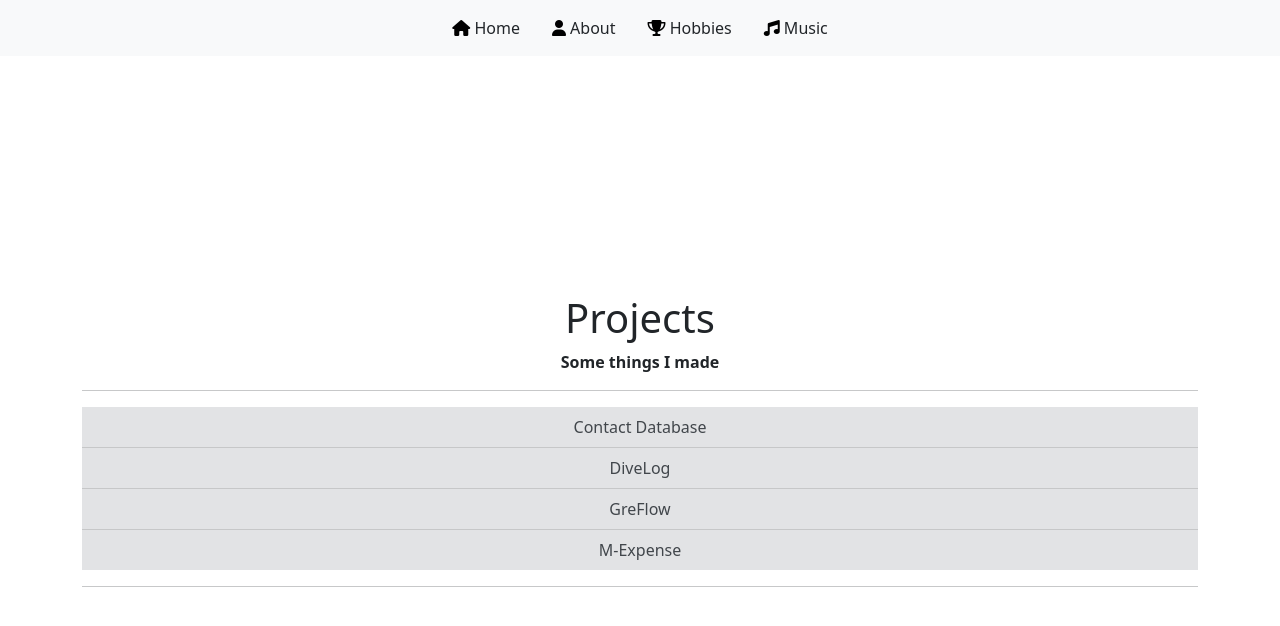
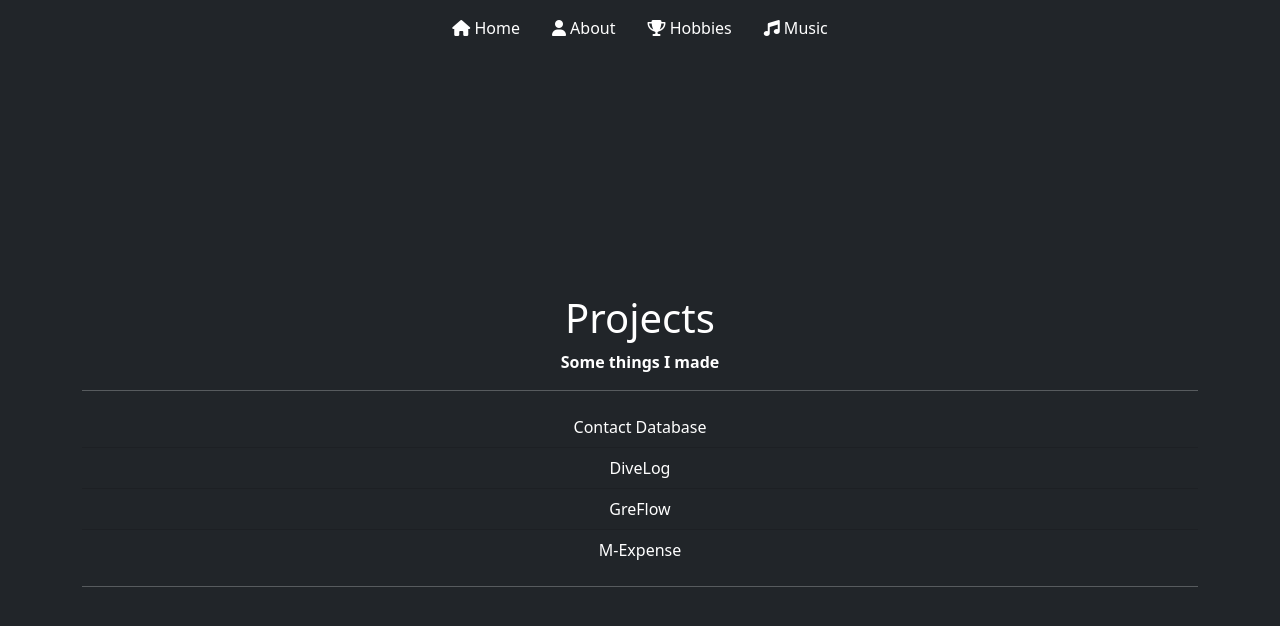
Before and after one commit to IXZ7799/IXZ7799.github.io, a plain HTML site: page projects.html in a window 1280 px wide. Drawn offline with nearby package versions, Linux system fonts and the light colour scheme.

Commit message:
Change theme to dark

```diff
--- a/projects.html
+++ b/projects.html
@@ -7,53 +7,53 @@
     <link rel="stylesheet" href="../style.css">
     <link href="https://cdn.jsdelivr.net/npm/bootstrap@5.0.2/dist/css/bootstrap.min.css" rel="stylesheet">
 </head>
-<body>
-    <nav class="navbar navbar-expand-lg navbar-light bg-light fixed-top">
+<body class="bg-dark text-white">
+    <nav class="navbar navbar-expand-lg navbar-dark bg-dark fixed-top">
         <div class="container-fluid">
             <ul class="nav nav-pills justify-content-center w-100">
                 <li class="nav-item">
-                    <a class="nav-link text-dark" aria-current="page" href="./index.html">
-                        <i class="fa-solid fa-house" style="color: #000000;"></i> Home
+                    <a class="nav-link text-white" aria-current="page" href="./index.html">
+                        <i class="fa-solid fa-house" style="color: #ffffff;"></i> Home
                     </a>
                 </li>
                 <li class="nav-item">
-                    <a class="nav-link text-dark" aria-current="page" href="./about.html">
-                        <i class="fa-solid fa-user" style="color: #000000;"></i> About
+                    <a class="nav-link text-white" aria-current="page" href="./about.html">
+                        <i class="fa-solid fa-user" style="color: #ffffff;"></i> About
                     </a>
                 </li>
                 <li class="nav-item">
-                    <a class="nav-link text-dark" aria-current="page" href="./hobbies.html">
-                        <i class="fa-solid fa-trophy" style="color: #000000;"></i> Hobbies
+                    <a class="nav-link text-white" aria-current="page" href="./hobbies.html">
+                        <i class="fa-solid fa-trophy" style="color: #ffffff;"></i> Hobbies
                     </a>
                 </li>
                 <li class="nav-item">
-                    <a class="nav-link text-dark" aria-current="page" href="./music.html">
-                        <i class="fa-solid fa-music" style="color: #000000;"></i> Music
+                    <a class="nav-link text-white" aria-current="page" href="./music.html">
+                        <i class="fa-solid fa-music" style="color: #ffffff;"></i> Music
                     </a>
                 </li>
             </ul>
         </div>
     </nav>
 
-    <div class="container text-center mt-5 pt-5">
+    <div class="container text-center mt-5 pt-5 bg-dark text-white">
         <h5 class="fs-1">Projects</h5>
         <b><p class="fs-6">Some things I made</p></b>
-        <hr>
+        <hr class="bg-light">
         <ul id="projectsList" class="list-group list-group-flush">
-            <li class="list-group-item list-group-item-secondary">
-                <a href="https://github.com/IXZ7799/ContactDatabase" class="text-decoration-none text-reset">Contact Database</a>
+            <li class="list-group-item bg-dark text-white">
+                <a href="https://github.com/IXZ7799/ContactDatabase" class="text-decoration-none text-reset text-white">Contact Database</a>
             </li>
-            <li class="list-group-item list-group-item-secondary">
-                <a href="https://github.com/IXZ7799/DiveLog" class="text-decoration-none text-reset">DiveLog</a>
+            <li class="list-group-item bg-dark text-white">
+                <a href="https://github.com/IXZ7799/DiveLog" class="text-decoration-none text-reset text-white">DiveLog</a>
             </li>
-            <li class="list-group-item list-group-item-secondary">
-                <a href="https://github.com/IXZ7799/GreFlow" class="text-decoration-none text-reset">GreFlow</a>
+            <li class="list-group-item bg-dark text-white">
+                <a href="https://github.com/IXZ7799/GreFlow" class="text-decoration-none text-reset text-white">GreFlow</a>
             </li>
-            <li class="list-group-item list-group-item-secondary">
-                <a href="https://github.com/IXZ7799/M-Expense" class="text-decoration-none text-reset">M-Expense</a>
+            <li class="list-group-item bg-dark text-white">
+                <a href="https://github.com/IXZ7799/M-Expense" class="text-decoration-none text-reset text-white">M-Expense</a>
             </li>
         </ul>
-        <hr>
+        <hr class="bg-light">
     </div>
 
     <script src="https://cdn.jsdelivr.net/npm/@popperjs/core@2.9.2/dist/umd/popper.min.js"></script>
```
Also changed, not shown: about.html (+17 -17 lines), hobbies.html (+17 -17 lines), index.html (+16 -16 lines), music.html (+21 -21 lines).
